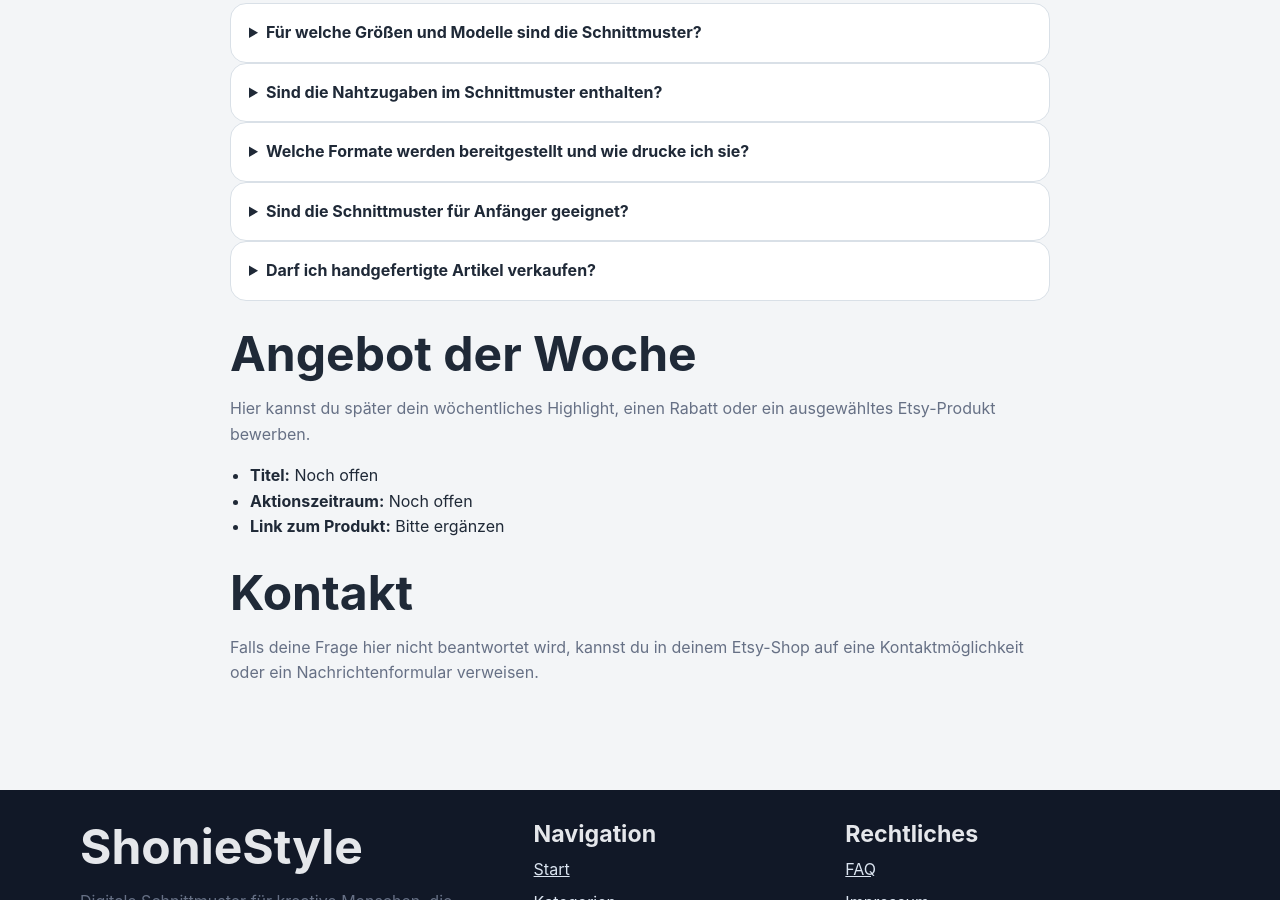
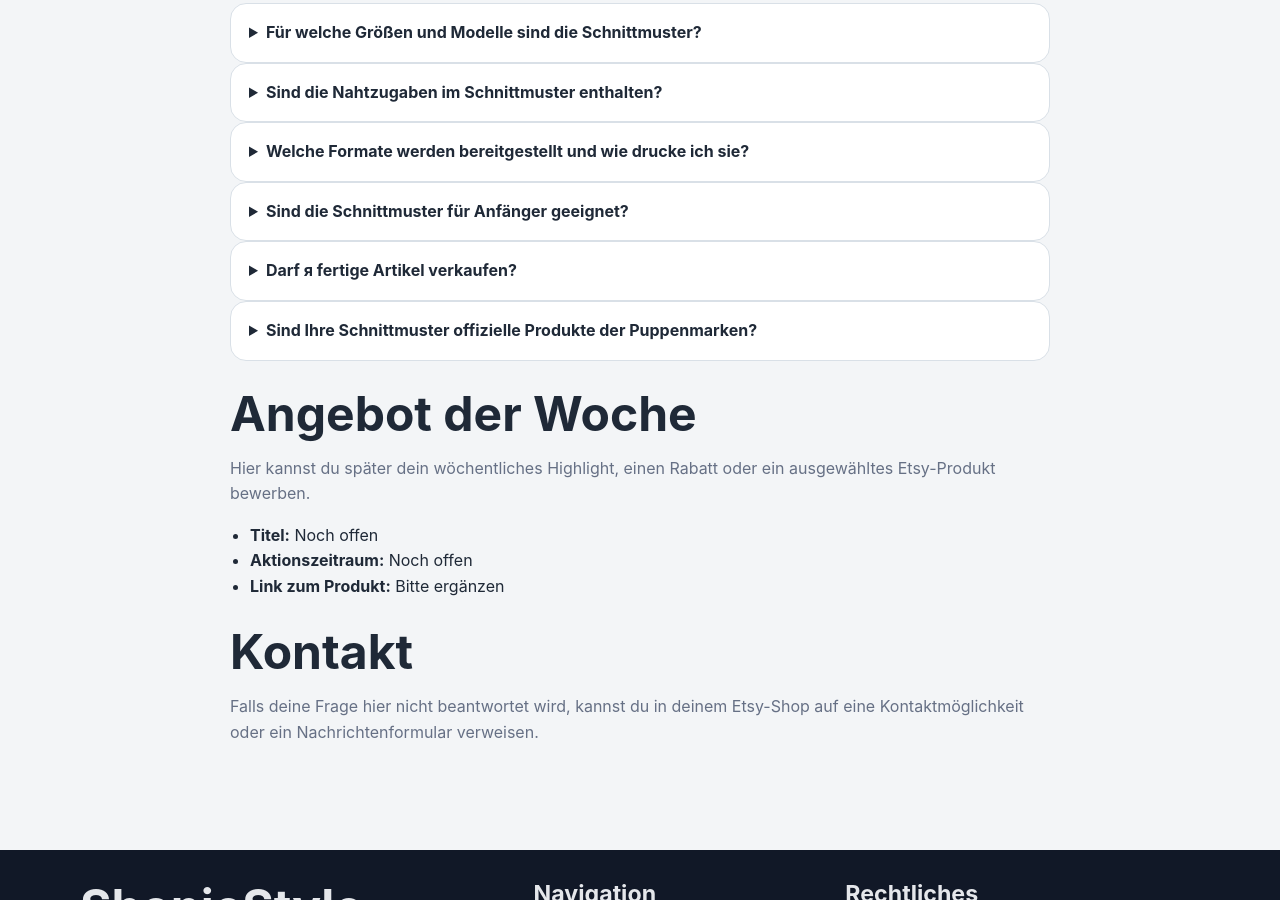
Before and after one commit to ShonieStyle/shoniestyle.github.io, a Jekyll site: the page built from de/faq.md, in a window 1280 px wide and 900 px high, scrolled down 450 px. Built offline with Jekyll 4.4.1, drawn with Linux system fonts in a browser that asks for light colours; some of the changed lines change nothing that is shown.

Commit message:
Update faq.yml

```diff
--- a/_data/de/faq.yml
+++ b/_data/de/faq.yml
@@ -1,14 +1,17 @@
 - question: "Für welche Größen und Modelle sind die Schnittmuster?"
-  answer: "<b>Puppen-Schnittmuster:</b> Ich biete Schnitte für Puppen im Maßstab 1/6 und 1/12 (z. B. Barbie, Bratz, Obitsu) an. Bitte prüfe die jeweilige Artikelbeschreibung auf Körpertyp und Kompatibilität.<br><br><b>Schnittmuster für Menschen:</b> Ich biete Schnitte für Personen in verschiedenen Größen an. Detaillierte Maßtabelle findest du direkt in der jeweiligen Produktbeschreibung.<br><br><b>Accessoires:</b> Ich entwerfe auch Schnitte für verschiedenes Zubehör. Details dazu findest du in den einzelnen Artikeln."
+  answer: "<b>Puppen-Schnittmuster:</b> Ich biete Schnitte für Puppen im Maßstab 1/6 und 1/12 (z. B. Barbie, Bratz, Obitsu) an. Bitte prüfen Sie die jeweilige Artikelbeschreibung auf Körpertyp und Kompatibilität.<br><br><b>Schnittmuster für Menschen:</b> Ich biete Schnitte für Personen in verschiedenen Größen an. Detaillierte Maßtabellen finden Sie direkt in der jeweiligen Produktbeschreibung.<br><br><b>Accessoires:</b> Ich entwerfe auch Schnitte für verschiedenes Zubehör. Details dazu finden Sie in den einzelnen Artikeln."
 
 - question: "Sind die Nahtzugaben im Schnittmuster enthalten?"
-  answer: "<b>Puppen-Schnittmuster:</b> Ja, die Nahtzugaben sind enthalten und als <b>separate Linie</b> (Naht- und Schnittlinie) eingezeichnet.<br><br><b>Schnittmuster für Menschen:</b> Nein, die Nahtzugabe ist NICHT enthalten.<br><br><b>Accessoires:</b> Bitte prüfe hierzu die jeweilige Anleitung."
+  answer: "<b>Puppen-Schnittmuster:</b> Ja, die Nahtzugaben sind enthalten und als <b>separate Linie</b> (Naht- und Schnittlinie) eingezeichnet. So können Sie besonders präzise arbeiten.<br><br><b>Schnittmuster für Menschen:</b> Nein, die Nahtzugabe ist NICHT enthalten.<br><br><b>Accessoires:</b> Bitte prüfen Sie hierzu die jeweilige Anleitung."
 
 - question: "Welche Formate werden bereitgestellt und wie drucke ich sie?"
-  answer: "Alle Schnitte sind digitale PDFs. Ich stelle für alle Projekte Dateien in <b>A4 und US Letter</b> zur Verfügung. Für Schnitte in Menschengröße ist zusätzlich eine <b>Großformat-Datei (A0/Plotter)</b> enthalten.<br><br><b>Wichtig:</b> Drucke immer mit 100% Skalierung. Jedes Schnittmuster enthält ein Kontrollquadrat."
+  answer: "Alle Schnitte sind digitale PDFs. Ich stelle für alle Projekte Dateien in <b>A4 und US Letter</b> zur Verfügung. Für Schnitte in Menschengröße ist zusätzlich eine <b>Großformat-Datei (A0/Plotter)</b> enthalten.<br><br><b>Wichtig:</b> Drucken Sie immer mit 100% Skalierung. Jedes Schnittmuster enthält ein Kontrollquadrat zur Überprüfung."
 
 - question: "Sind die Schnittmuster für Anfänger geeignet?"
   answer: "Ja! Die meisten meiner Schnitte sind anfängerfreundlich und enthalten eine Schritt-für-Schritt-Fotoanleitung. Bei komplexeren Schritten biete ich detaillierte Erklärungen oder Video-Links an."
 
-- question: "Darf ich handgefertigte Artikel verkaufen?"
-  answer: "Ja, der Verkauf von fertigen Stücken in kleinen Mengen ist erlaubt. Die Massenproduktion sowie der Weiterverkauf oder das Teilen der digitalen Dateien selbst ist untersagt. Bitte gib ShonieStyle als Quelle an."
+- question: "Darf я fertige Artikel verkaufen?"
+  answer: "Ja, der Verkauf von fertigen Stücken in kleinen Mengen ist erlaubt. Die Massenproduktion sowie der Weiterverkauf oder das Teilen der digitalen Dateien selbst ist untersagt. Bitte geben Sie ShonieStyle als Quelle an, wenn Sie Ihre Werke präsentieren."
+
+- question: "Sind Ihre Schnittmuster offizielle Produkte der Puppenmarken?"
+  answer: "Nein. <b>ShonieStyle</b> ist ein unabhängiges Designstudio. Meine Schnittmuster stehen in keiner Verbindung zu den genannten Puppenmarken (z. B. Barbie, Bratz) и werden nicht von diesen unterstützt. Markennamen werden ausschließlich zur Beschreibung der Passform verwendet."
```
